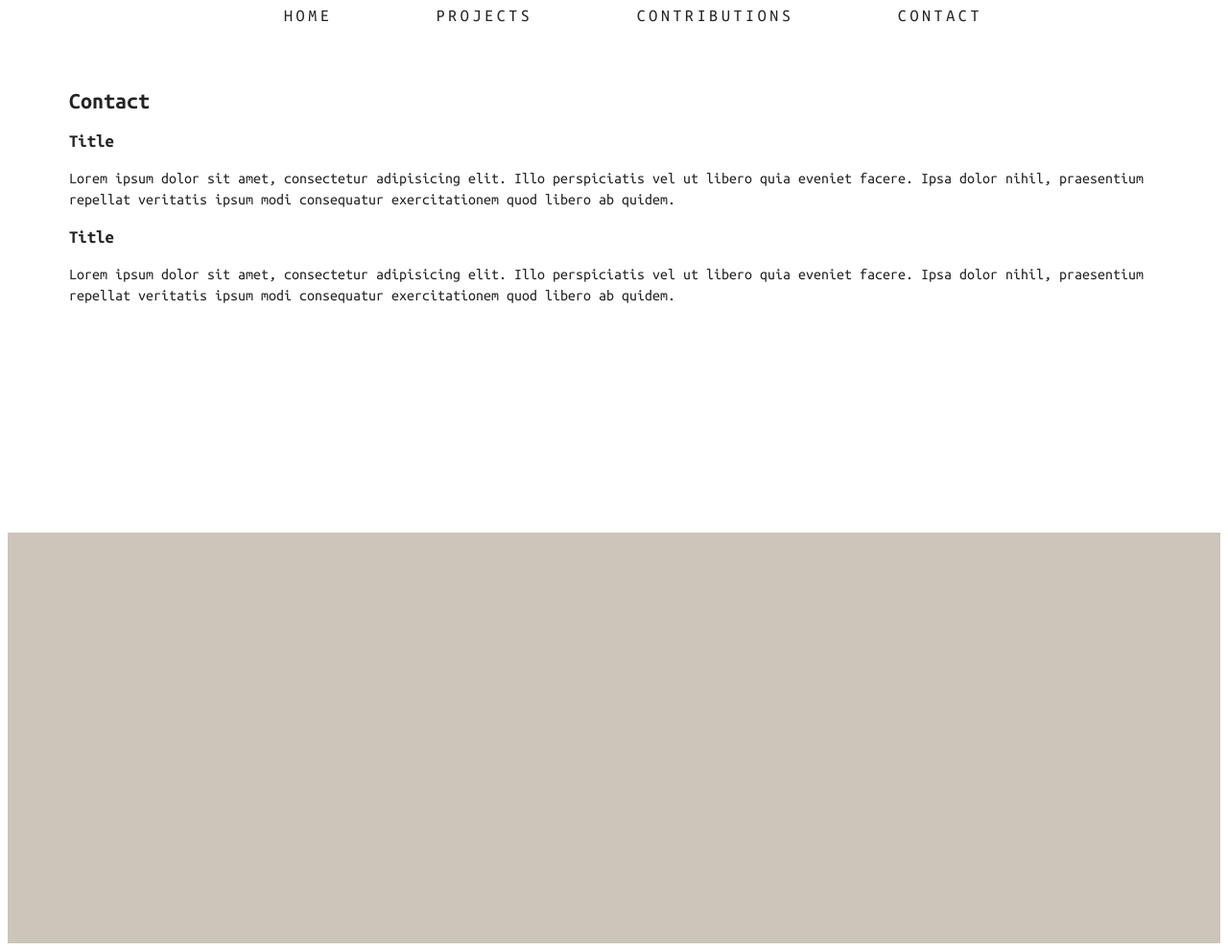
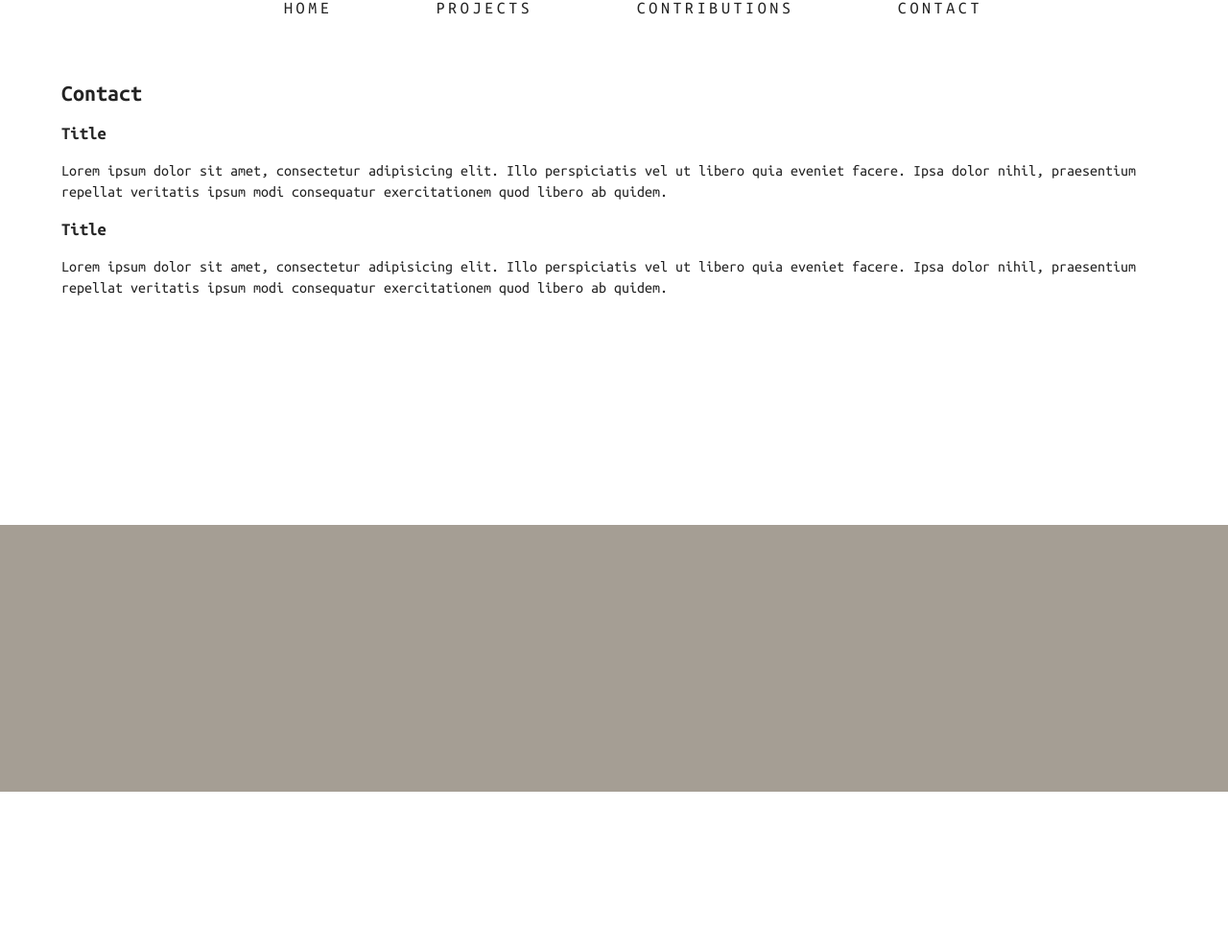
Before and after one commit to clairefro/portfolio, a Gatsby site: page /contact in a window 1280 px wide. Shown: the part 220-1211 px from the top of the page at 96% size. After the commit the page ends 1045 px from the top, so only its background shows below. Built offline with nearby package versions, Linux system fonts and the light colour scheme; Gatsby itself is replaced by a stand-in of ours; a web font is replaced by a local one.

Commit message:
sand tone

```diff
--- a/src/styles/components/_footer.scss
+++ b/src/styles/components/_footer.scss
@@ -1,5 +1,5 @@
 .footer {
-  background-color: $sand;
+  background-color: $sand-dark;
   padding: 4em;
-  height: 300px;
+  height: 150px;
 }
--- a/src/styles/components/_main_banner.scss
+++ b/src/styles/components/_main_banner.scss
@@ -4,7 +4,7 @@
   display: flex;
   align-items: flex-end;
   justify-content: center;
-  height:200px;
+  height: 200px;
   overflow: hidden;
   .main-banner-img {
     position: relative;
@@ -17,3 +17,6 @@
     font-family: 'Mansalva', monospace;
   }
 }
+
+@media only screen and (max-width: $Phones) {
+}
--- a/src/styles/components/_nav.scss
+++ b/src/styles/components/_nav.scss
@@ -16,7 +16,7 @@
         text-transform: uppercase;
         color: $black;
         &:hover {
-          color: $orange;
+          color: $sand-dark;
         }
       }
     }
@@ -31,7 +31,7 @@
     top: 0;
     padding-top: 4px;
     padding-bottom: 10px;
-    background-color: $orange;
+    background-color: $sand-dark;
     *:focus {
       outline-color: #FFFFFF;
     }
--- a/src/styles/layouts/index.scss
+++ b/src/styles/layouts/index.scss
@@ -3,6 +3,7 @@ body {
   font-size: 16px;
   color: $black;
   box-sizing: border-box;
+  margin: 0;
 }
 
 *:focus {
@@ -30,3 +31,10 @@ a {
   padding: 2em 4em;
   min-height: calc(100vh - 350px);
 }
+
+
+@media only screen and (max-width: $Phones) {
+  .container {
+    padding: 2em 1.5em;
+  }
+}
--- a/src/styles/variables.scss
+++ b/src/styles/variables.scss
@@ -4,11 +4,12 @@ $black: #232323;
 $orange: #FE7F17;
 $teal: #5FFFD9;
 $sand: #CCC5B9;
+$sand-dark: #A59E94;
 
 // Screen sizes
-$Desktops: 1200;
-$Tablets: 799;
-$Phones: 499;
+$Desktops: 1199px;
+$Tablets: 899px;
+$Phones: 599px;
 
 // Other
 $grayscale-contrast-filter: grayscale(100%) contrast(130%);
```
